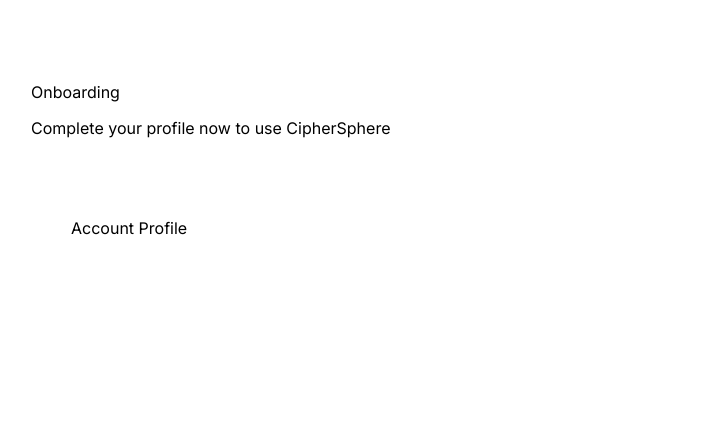
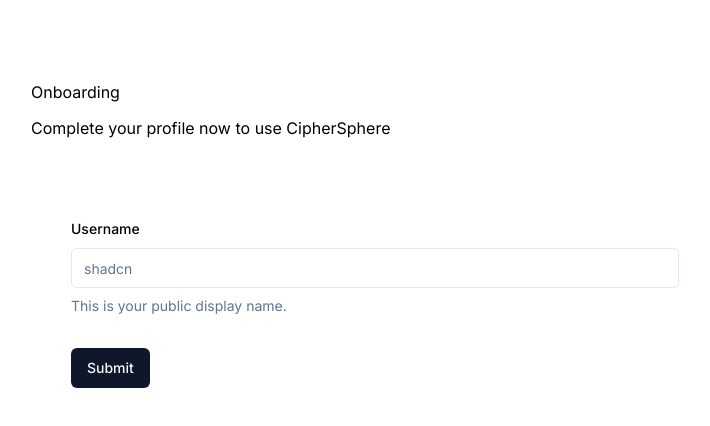
Before and after one commit to tnajim/cipher-sphere, a Next.js app: page /onboarding in a window 1280 px wide. Shown: the top 426 px of the page, without its empty margins (265-975 px from the left). Built offline with nearby package versions, Linux system fonts and the light colour scheme; no server answers.

Commit message:
created onboarding form backend and validation

```diff
--- a/app/(auth)/onboarding/page.tsx
+++ b/app/(auth)/onboarding/page.tsx
@@ -21,7 +21,7 @@
             <p className="mt-3 text-base-regular text-light-2">Complete your profile now to use CipherSphere</p>
 
             <section className="mt-9 bg-dark-2 p-10">
-                <AccountProfile />
+                <AccountProfile user={userData} btnTitle="Continue" />
             </section>
         </main>
     )
--- a/components/forms/AccountProfile.tsx
+++ b/components/forms/AccountProfile.tsx
@@ -1,4 +1,20 @@
 "use client"
+
+import { useForm } from "react-hook-form";
+import { Button } from "@/components/ui/button";
+import {
+    Form,
+    FormControl,
+    FormDescription,
+    FormField,
+    FormItem,
+    FormLabel,
+    FormMessage,
+} from "@/components/ui/form";
+import { Input } from "@/components/ui/input";
+import { zodResolver } from "@hookform/resolvers/zod";
+import { UserValidation } from "@/lib/validations/user";
+import * as z from "zod"
 
 interface Props {
     user: {
@@ -13,10 +29,45 @@
 }
 
 const AccountProfile = ({ user, btnTitle }: Props) => {
+
+    const form = useForm({
+        resolver: zodResolver(UserValidation),
+        defaultValues: {
+            profile_photo: '',
+            name: '',
+            username: '',
+            bio: '',
+        }
+    });
+
+    function onSubmit(values: z.infer<typeof UserValidation>) {
+        // Do something with the form values.
+        // ✅ This will be type-safe and validated.
+        console.log(values)
+    }
+
     return (
-        <div>
-            Account Profile
-        </div>
+        <Form {...form}>
+            <form onSubmit={form.handleSubmit(onSubmit)} className="space-y-8">
+                <FormField
+                    control={form.control}
+                    name="username"
+                    render={({ field }) => (
+                        <FormItem>
+                            <FormLabel>Username</FormLabel>
+                            <FormControl>
+                                <Input placeholder="shadcn" {...field} />
+                            </FormControl>
+                            <FormDescription>
+                                This is your public display name.
+                            </FormDescription>
+                            <FormMessage />
+                        </FormItem>
+                    )}
+                />
+                <Button type="submit">Submit</Button>
+            </form>
+        </Form>
     )
 }
 
--- /dev/null
+++ b/components/ui/input.tsx
@@ -0,0 +1,25 @@
+import * as React from "react"
+
+import { cn } from "@/lib/utils"
+
+export interface InputProps
+  extends React.InputHTMLAttributes<HTMLInputElement> {}
+
+const Input = React.forwardRef<HTMLInputElement, InputProps>(
+  ({ className, type, ...props }, ref) => {
+    return (
+      <input
+        type={type}
+        className={cn(
+          "flex h-10 w-full rounded-md border border-slate-200 bg-white px-3 py-2 text-sm ring-offset-white file:border-0 file:bg-transparent file:text-sm file:font-medium placeholder:text-slate-500 focus-visible:outline-none focus-visible:ring-2 focus-visible:ring-slate-950 focus-visible:ring-offset-2 disabled:cursor-not-allowed disabled:opacity-50 dark:border-slate-800 dark:bg-slate-950 dark:ring-offset-slate-950 dark:placeholder:text-slate-400 dark:focus-visible:ring-slate-300",
+          className
+        )}
+        ref={ref}
+        {...props}
+      />
+    )
+  }
+)
+Input.displayName = "Input"
+
+export { Input }
--- /dev/null
+++ b/lib/validations/user.ts
@@ -0,0 +1,8 @@
+import * as z from "zod";
+
+export const UserValidation = z.object({
+    profile_photo: z.string().url().min(1),
+    name: z.string().min(3).max(30),
+    username: z.string().min(3).max(30),
+    bio: z.string().min(3).max(1000),
+})
```
